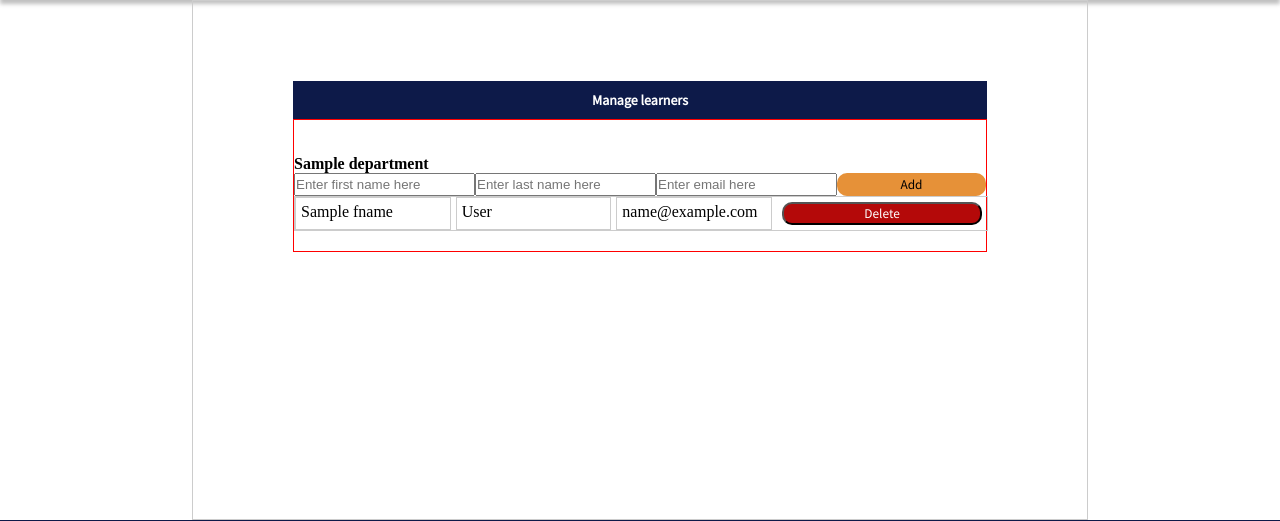
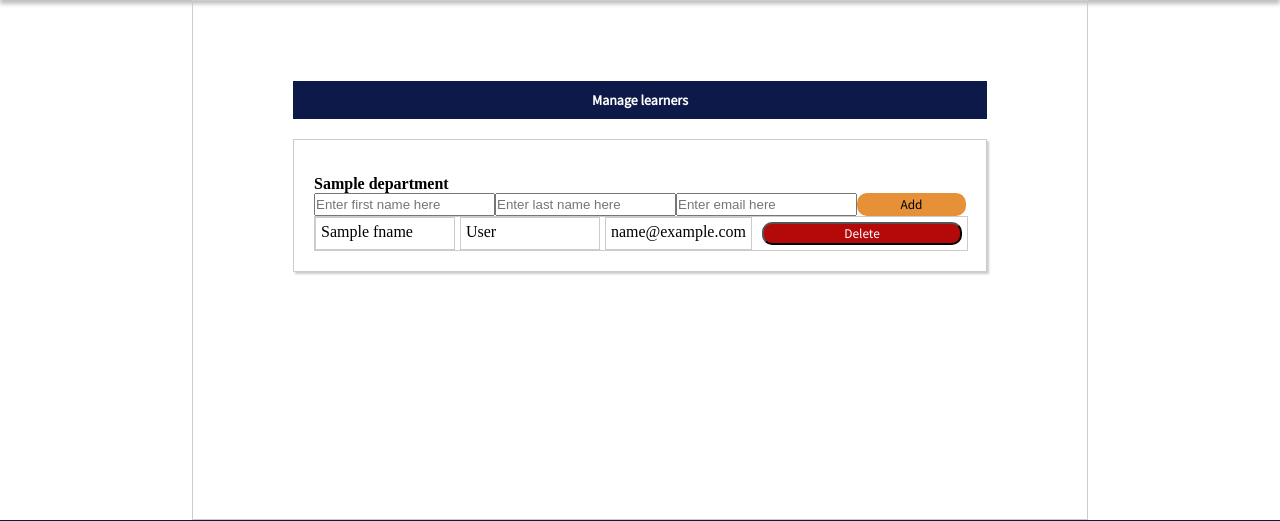
Before and after one commit to NiniolaX/ResourceHub, a Flask app: template templates/manage_learners.html in a window 1280 px wide. Shown: the part 60-581 px from the top of the page. Run offline with Flask 3, Linux system fonts and the light colour scheme; the template is opened without the code that fills it: most values are stand-ins (such as "Sample title", 1, 10 or a date in 2020).

Commit message:
added Styling to teachers and learners dashboard

```diff
--- a/static/css/dashboard-base.css
+++ b/static/css/dashboard-base.css
@@ -19,7 +19,6 @@
 
 /* Style for section containing user items(i.e a school's items, teacher's items, etc) */
 section.user-items {
-    border: solid 1px red;
     box-sizing: border-box;
     padding: 20px 0;
 }
--- a/static/css/manage_teachers_learners.css
+++ b/static/css/manage_teachers_learners.css
@@ -1,3 +1,9 @@
+.dept-item {
+    border: 1px solid #ccc;
+    margin-bottom: 20px;
+    padding: 20px;
+    box-shadow: 2px 2px 2px #ccc;
+}
 .department-name {
     margin-top: 15px;
     padding: 0;
--- a/templates/manage_learners.html
+++ b/templates/manage_learners.html
@@ -13,7 +13,7 @@
         {% endwith %}
 
         {% for department in departments %}
-        <li>
+        <li class="dept-item">
             <p class="department-name">{{ department['name'] }}</p>
 
             <ul class="teacher-list">
--- a/templates/manage_teachers.html
+++ b/templates/manage_teachers.html
@@ -12,7 +12,7 @@
         {% endwith %}
 
         {% for department in departments %}
-        <li>
+        <li class="dept-item">
             <p class="department-name">{{ department['name'] }}</p>
 
             <ul class="teacher-list">
```
